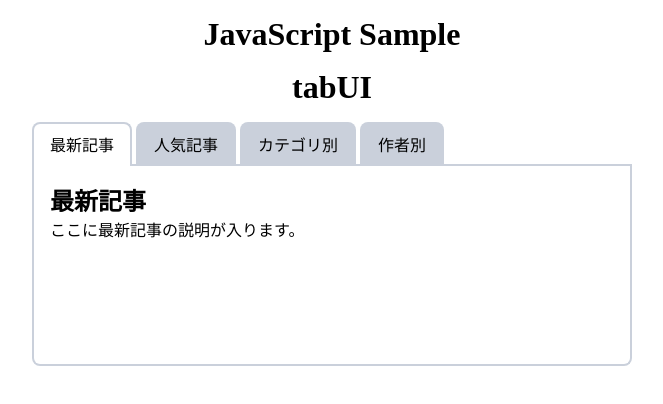
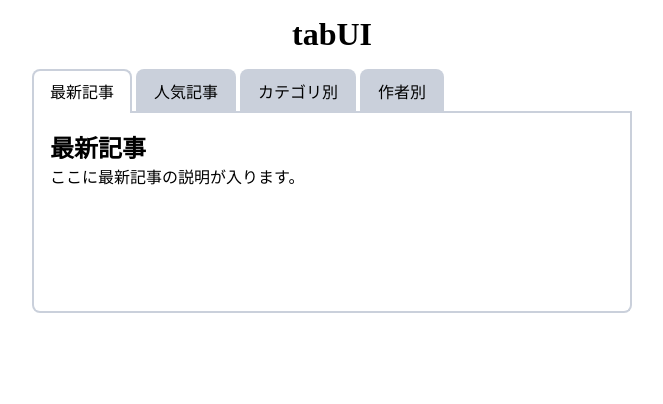
Before and after one commit to zumimo-to/javascript_tab, a plain HTML site: page index.html in a window 1280 px wide. Shown: the whole page, without its empty margins (308-971 px from the left). Drawn offline with Linux system fonts and the light colour scheme.

Commit message:
Add files via upload

```diff
--- a/index.html
+++ b/index.html
@@ -11,10 +11,7 @@
 </head>
 
 <body>
-  <header>
-    <h1>JavaScript Sample</h1>
-  </header>
-  <main>
+
    <!--ここにHTMLを書きます-->
     <header>
     <h1>tabUI</h1>
@@ -49,7 +46,6 @@
     </div>
 
   </main>
-  </main>
   <footer>
 
   </footer>
```
